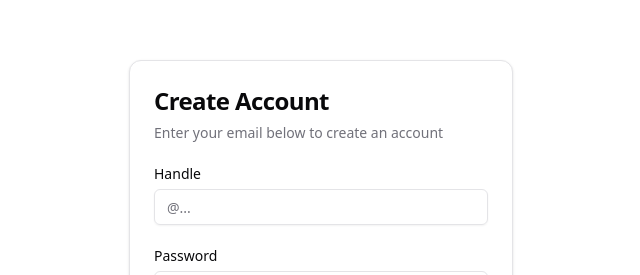
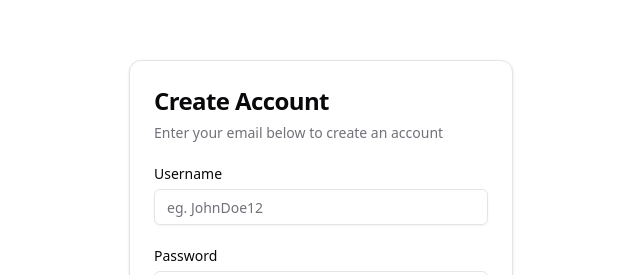
Before and after one commit to Shakthi-Viviyn/Zap, a Next.js app in the folder frontend/: page /signup in a window 1280 px wide. Shown: the part 156-431 px from the top of the page, without its empty margins (319-959 px from the left). Built offline with nearby package versions, Linux system fonts and the light colour scheme.

Commit message:
Setup api endpoints for signup

```diff
--- a/frontend/src/app/main/page.tsx
+++ b/frontend/src/app/main/page.tsx
@@ -4,7 +4,6 @@ import { Button } from "@/components/ui/button"
 import { useState } from "react";
 import Image from 'next/image'
 import { useRouter } from "next/navigation";
-import Link from "next/link";
 
 import {
   Dialog,
--- a/frontend/src/app/signup/page.tsx
+++ b/frontend/src/app/signup/page.tsx
@@ -25,9 +25,9 @@ export default function Page() {
 
     async function handleAccountCreate(){
 
-        let resp = await axios.post("/api/signup", accountInfo);
+        let resp = await axios.post(`http://localhost:8000/api/create-user`, accountInfo);
         if (resp.status === 200){
-            router.push("/");
+            router.push("/main");
             return;
         }
         console.log("Failed to create account");
@@ -48,11 +48,11 @@ export default function Page() {
                             <div>
                                 <div className="flex flex-col gap-6">
                                     <div className="grid gap-2">
-                                        <Label htmlFor="username">Handle</Label>
+                                        <Label htmlFor="username">Username</Label>
                                         <Input
                                             id="username"
                                             type="text"
-                                            placeholder="@..."
+                                            placeholder="eg. JohnDoe12"
 
                                             value={accountInfo.username}
                                             onChange={(e) => setAccountInfo({...accountInfo, username: e.target.value})}
```
Also changed, not shown: 1 other file (tests, documents, lock files or other folders).
